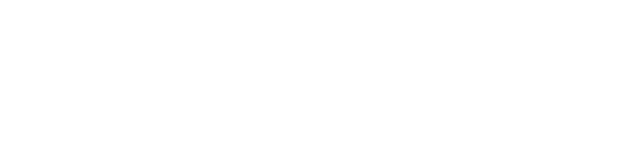
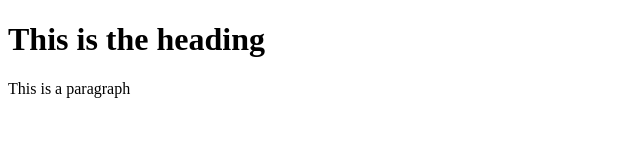
Before and after one commit to StevieOrtega/simpleWebsite, a plain HTML site: page index.html in a window 1280 px wide. Shown: the whole page, without its empty margins (0-640 px from the left). Drawn offline with Linux system fonts and the light colour scheme.

Commit message:
commiting a new change to the main branch

```diff
--- a/index.html
+++ b/index.html
@@ -6,6 +6,10 @@ WHAT VERSION THE HTML THE PAGE IS WRITTEN IN. THIS IS ENSURES THAT THE
 WEB PAGE IS PARSED THE SAME WAY BY DIFFERNT WEB BROWERS-->
 
 <html lang = "en">
+    <!--THE HTML TAG REPRESENTS THE ROOT OF THE HTML DOCUMENT AND IS A
+    CONTAINER FOR ALL OTHER HTML ELEMENTS EXCEPT !DOCTYPE *NOTE ALWAYS INCLUDE
+THE LANG ATTRIBUTE INSIDE THE HTML TAG AS THIS IS MEANT TO ASSIST SEARCH ENGINES
+AND BROWSERS-->
 <head>
     <!-- IS THE CONTRAINER FOR METADATA(DATA ABOUT DATA) IS PLACED BETWEEN
     THE HTML TAG AND THE BODY TAG -->
@@ -13,4 +17,8 @@ WEB PAGE IS PARSED THE SAME WAY BY DIFFERNT WEB BROWERS-->
         STYLE, BASE, LINK, META, SCRIPT, AND NOSCRIPT-->
     <title>A Simple Website</title>
 </head>
+<body>
+    <h1> This is the heading </h1>
+    <p> This is a paragraph </p>
+</body>
 </html>
```
